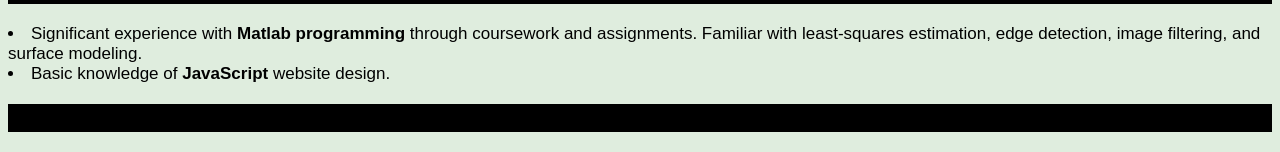
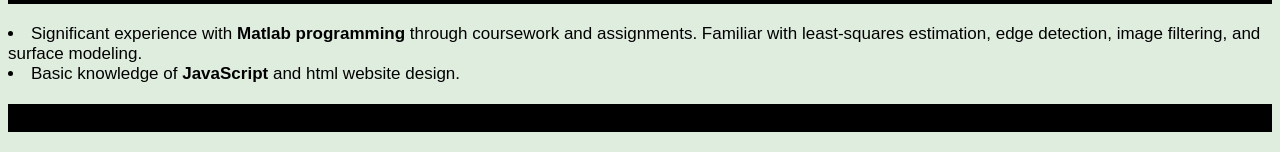
Before and after one commit to danielberec/danielberec.github.io, a plain HTML site: page index.html in a window 1280 px wide. Shown: the part 1507-1659 px from the top of the page. Drawn offline with Linux system fonts and the light colour scheme.

Commit message:
Update index.html

```diff
--- a/index.html
+++ b/index.html
@@ -49,7 +49,7 @@
 		<br>
 		<center><img style="width:40%" src="truck_original.jpg"> <img style="width:40%" src="truck_final.jpg"></center>
 		<h2>Other Notable Skills</h2>
-		<li>Significant experience with <b>Matlab programming</b> through coursework and assignments. Familiar with least-squares estimation, edge detection, image filtering, and surface modeling.</li><li>Basic knowledge of <b>JavaScript</b> website design.</li>
+		<li>Significant experience with <b>Matlab programming</b> through coursework and assignments. Familiar with least-squares estimation, edge detection, image filtering, and surface modeling.</li><li>Basic knowledge of <b>JavaScript</b> and html website design.</li>
 		<h2><span style="color:black">done</span></h2>
 		<a href="http://danielberec.github.io/batman_website.html">Template Batman Website</a>
 		<br>
```
